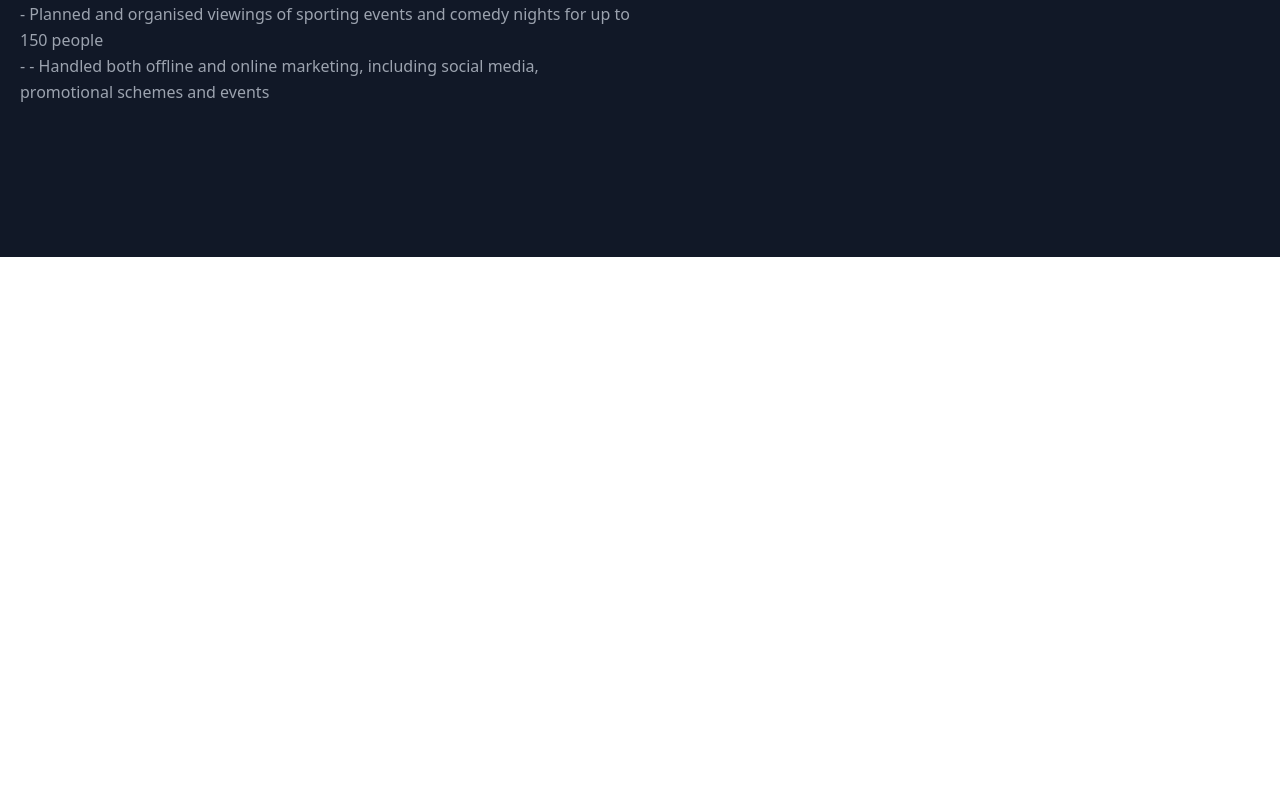
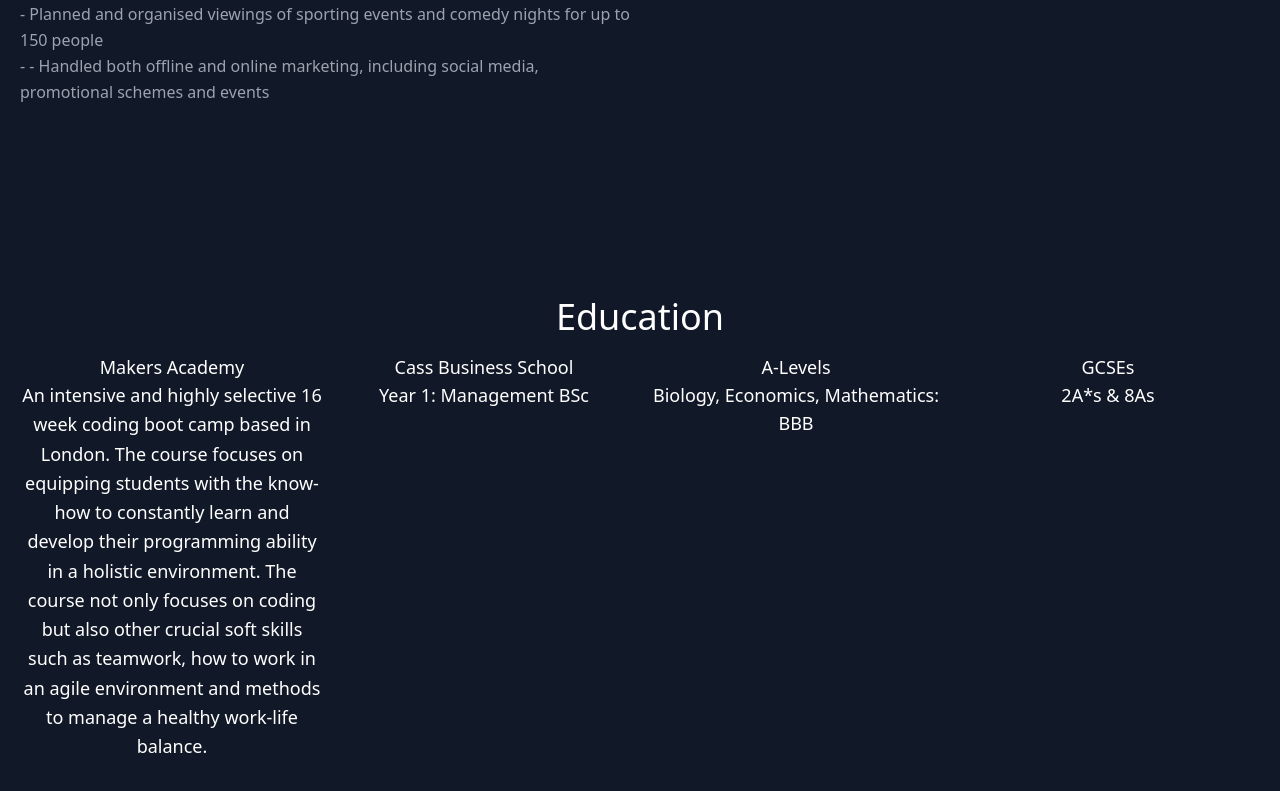
Before and after one commit to joominchoi/portfolio, a React (Create React App) app: page / in a window 1280 px wide. Shown: the part 2425-3216 px from the top of the page. Before the commit the page ends 2682 px from the top, so only its background shows below. Built offline with nearby package versions, Linux system fonts and the light colour scheme.

Commit message:
education description added

```diff
--- a/src/components/Education.js
+++ b/src/components/Education.js
@@ -1,3 +1,41 @@
+import React from "react";
+
 export default function Education() {
-  return null;
+  return (
+    <section id="education">
+    <div className="container px-5 py-10 mx-auto">
+      <div className="mb-20">
+        <h1 className="text-center title-font sm:text-4xl text-3xl mb-4 font-medium text-white">
+          Education
+        </h1>
+        <h2 className="text-center title-font sm:text-lg text-3xl mb-4 font-normal text-white grid grid-cols-4 grid-flow-row gap-2">
+          <h3>
+            Makers Academy
+              <dl className="mb-8 leading-relaxed font-light">
+              An intensive and highly selective 16 week coding boot camp based in London. The course focuses on equipping students with the know-how to constantly learn and develop their programming ability in a holistic environment. The course not only focuses on coding but also other crucial soft skills such as teamwork, how to work in an agile environment and methods to manage a healthy work-life balance.
+              </dl>
+          </h3>
+          <p>
+            Cass Business School
+              <dl>
+              Year 1: Management BSc
+              </dl>
+          </p>
+          <p>
+            A-Levels
+            <dl>
+            Biology, Economics, Mathematics: BBB
+            </dl>
+          </p>
+          <p>
+            GCSEs
+            <dl>
+            2A*s & 8As
+            </dl>
+          </p>
+        </h2>
+      </div>
+    </div>
+  </section>
+  );
 }
```
Also changed, not shown: src/components/WorkExperience.js (indentation only).
